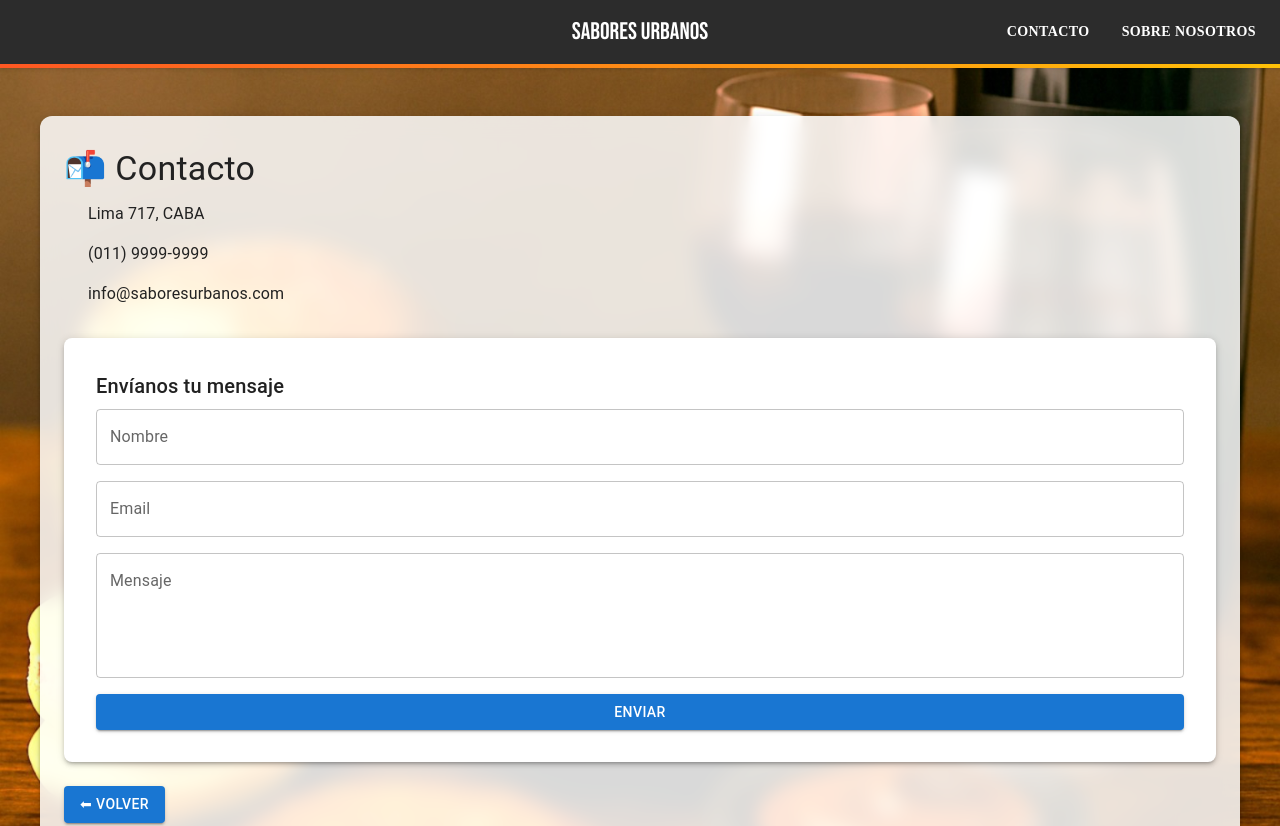
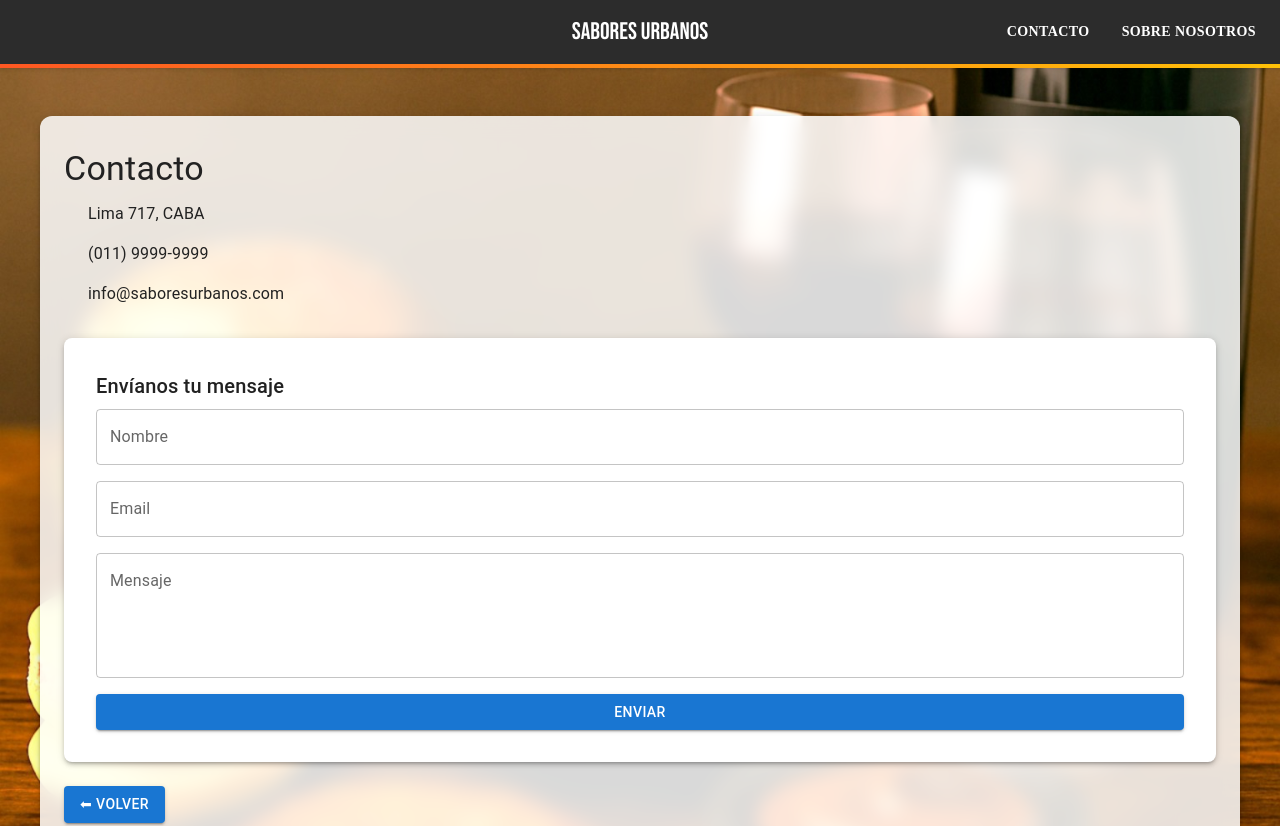
Before and after one commit to BocanegraKleyver/uade_api_2025_1c_vn, a React (Create React App) app: page /contacto in a window 1280 px wide. Shown: the top 826 px of the page. Built offline with nearby package versions, Linux system fonts and the light colour scheme; some icons are missing; a web font is replaced by a local one.

Commit message:
Cambio en pagina contacto

```diff
--- a/src/pages/Contacto.jsx
+++ b/src/pages/Contacto.jsx
@@ -48,7 +48,7 @@ const Contacto = () => {
         }}
       >
         <Typography variant="h4" gutterBottom>
-          📬 Contacto
+           Contacto
         </Typography>
 
         <Stack spacing={2} sx={{ mb: 4 }}>
```
